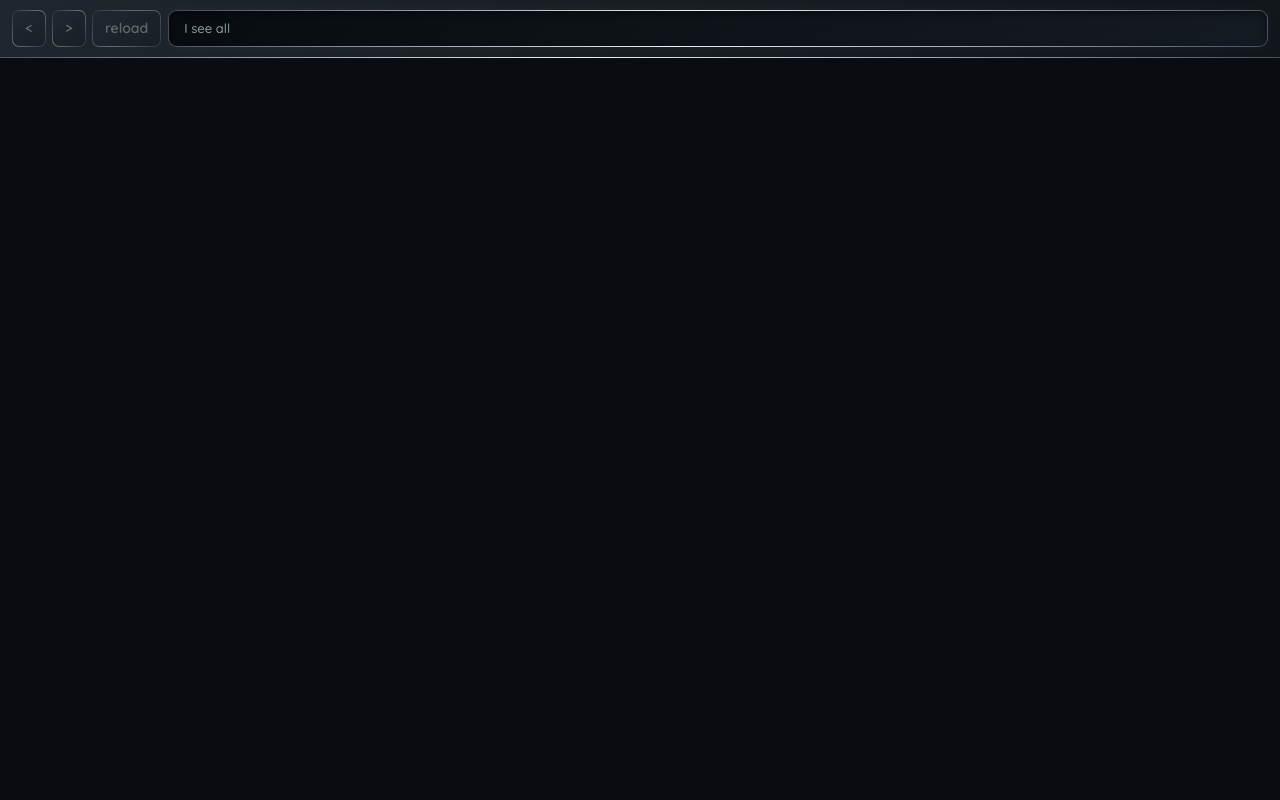
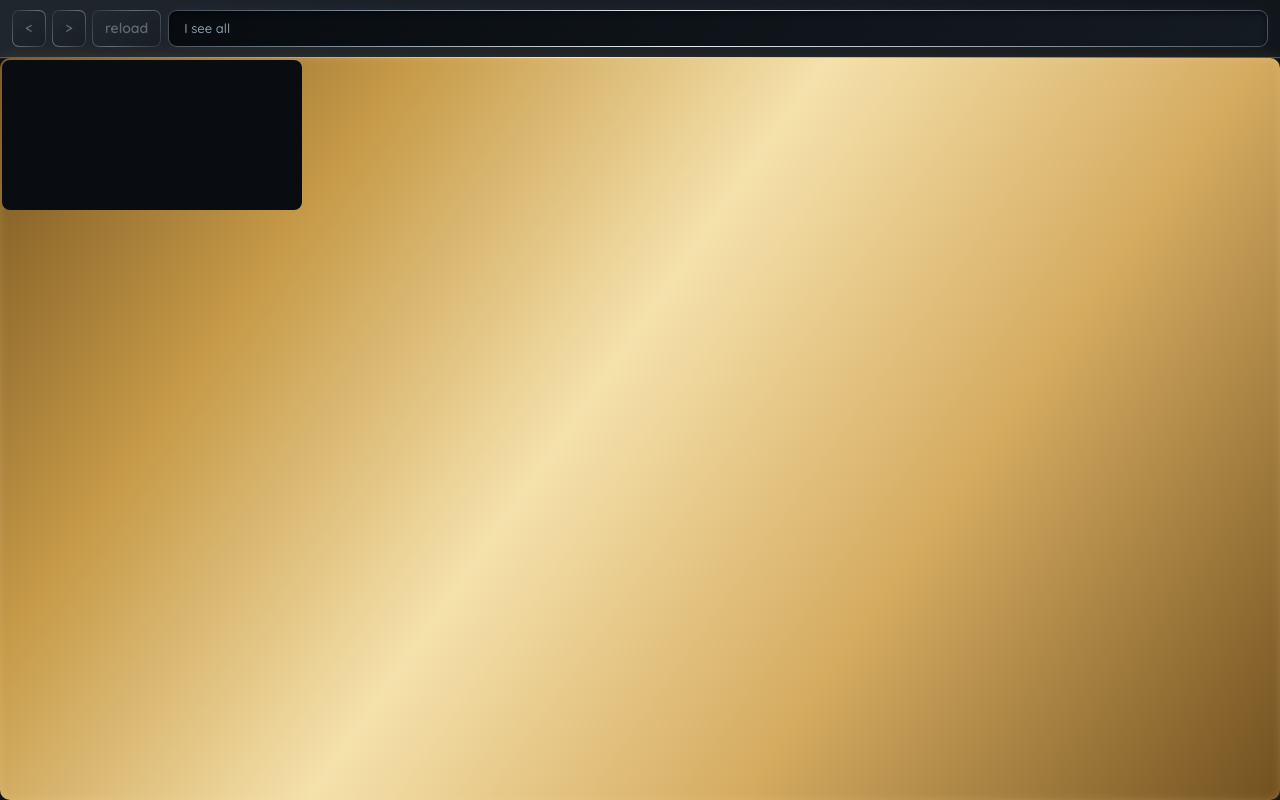
Before and after one commit to Dakado14/rebellion-wisp, a website with bundled scripts: page scramjet-app/public/index.html in a window 1280 px wide. Built offline with nearby package versions, Linux system fonts and the light colour scheme.

Commit message:
Update styles.css

```diff
--- a/scramjet-app/public/styles.css
+++ b/scramjet-app/public/styles.css
@@ -394,31 +394,49 @@ select:focus-visible {
 
 /* BROWSER VIEWPORT */
 
+/* GOLD METALLIC BROWSER WINDOW */
+
 .frames {
   position: relative;
   flex: 1;
   min-height: 0;
+  overflow: hidden;
 
-  background:
-    radial-gradient(
-      ellipse at 50% 0%,
-      rgba(160, 174, 190, 0.055),
-      transparent 60%
-    ),
-    #090d12;
+  padding: 2px;
+  border-radius: 10px;
+
+  background: linear-gradient(
+    125deg,
+    #75521e 0%,
+    #c69a48 23%,
+    #f5e1ab 46%,
+    #d5ab60 70%,
+    #71501e 100%
+  );
+
+  box-shadow:
+    0 0 18px rgba(218, 178, 100, 0.16),
+    inset 0 0 8px rgba(255, 231, 178, 0.18);
 }
+
+/* WEBSITE DISPLAY */
 
 .frame {
   position: absolute;
-  inset: 0;
+  inset: 2px;
 
-  width: 100%;
-  height: 100%;
+  width: auto;
+  height: auto;
 
   border: 0;
+  border-radius: 8px;
   display: none;
 
   background: #090c10;
+}
+
+.frame--active {
+  display: block;
 }
 
 .frame--active {
```
